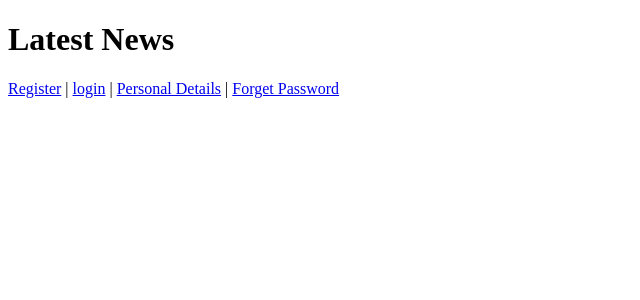
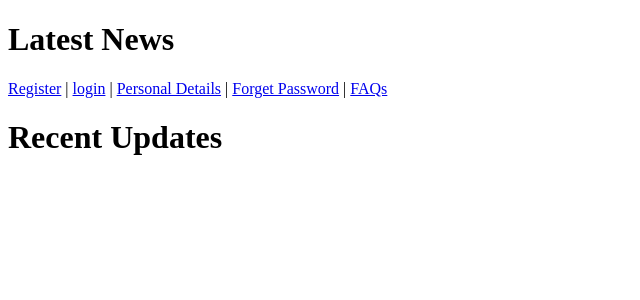
Before and after one commit to darrylcjy/BT3103-Project-, a Vue app in the folder app/: page /faq in a window 1280 px wide. Shown: the top 300 px of the page, without its empty margins (0-640 px from the left). Built offline with nearby package versions, Linux system fonts and the light colour scheme.

Commit message:
created route to faq page for testing

```diff
--- a/app/src/App.vue
+++ b/app/src/App.vue
@@ -6,7 +6,8 @@
     <router-link to="/register">Register</router-link> |
     <router-link to="/login">login</router-link> |
     <router-link to="/personal-details">Personal Details</router-link> |
-    <router-link to="/forget-password">Forget Password</router-link>
+    <router-link to="/forget-password">Forget Password</router-link> |
+    <router-link to="/faq">FAQs</router-link>
   </div>
   <router-view/>
 </template>
--- /dev/null
+++ b/app/src/components/RecentUpdates.vue
@@ -0,0 +1,13 @@
+<template>
+  <h1>Recent Updates</h1>
+</template>
+
+<script>
+export default {
+
+}
+</script>
+
+<style>
+
+</style>
--- a/app/src/router/index.js
+++ b/app/src/router/index.js
@@ -3,6 +3,7 @@ import Register from "@/views/Register.vue";
 import Login from "@/views/Login.vue";
 import PersonalDetails from "@/views/PersonalDetails.vue";
 import ForgetPassword from "@/views/ForgetPassword.vue";
+import FAQ from "@/views/FAQ.vue";
 
 const routes = [
   {
@@ -25,6 +26,11 @@ const routes = [
     name: "ForgetPassword",
     component: ForgetPassword,
   },
+  {
+    path: "/faq",
+    name: "FAQ",
+    component: FAQ,
+  },
 ];
 
 const router = createRouter({
--- /dev/null
+++ b/app/src/views/FAQ.vue
@@ -0,0 +1,21 @@
+<template>
+    <!-- Navigation bar -->
+    <!-- Recent Covid Related Updates  -->
+    <RecentUpdates/>
+    <!-- FAQs -->
+</template>
+
+<script>
+import RecentUpdates from '../components/RecentUpdates.vue'
+
+export default {
+    name:'FAQ',
+    components: {
+        RecentUpdates,
+    }
+}
+</script>
+
+<style>
+
+</style>
```
